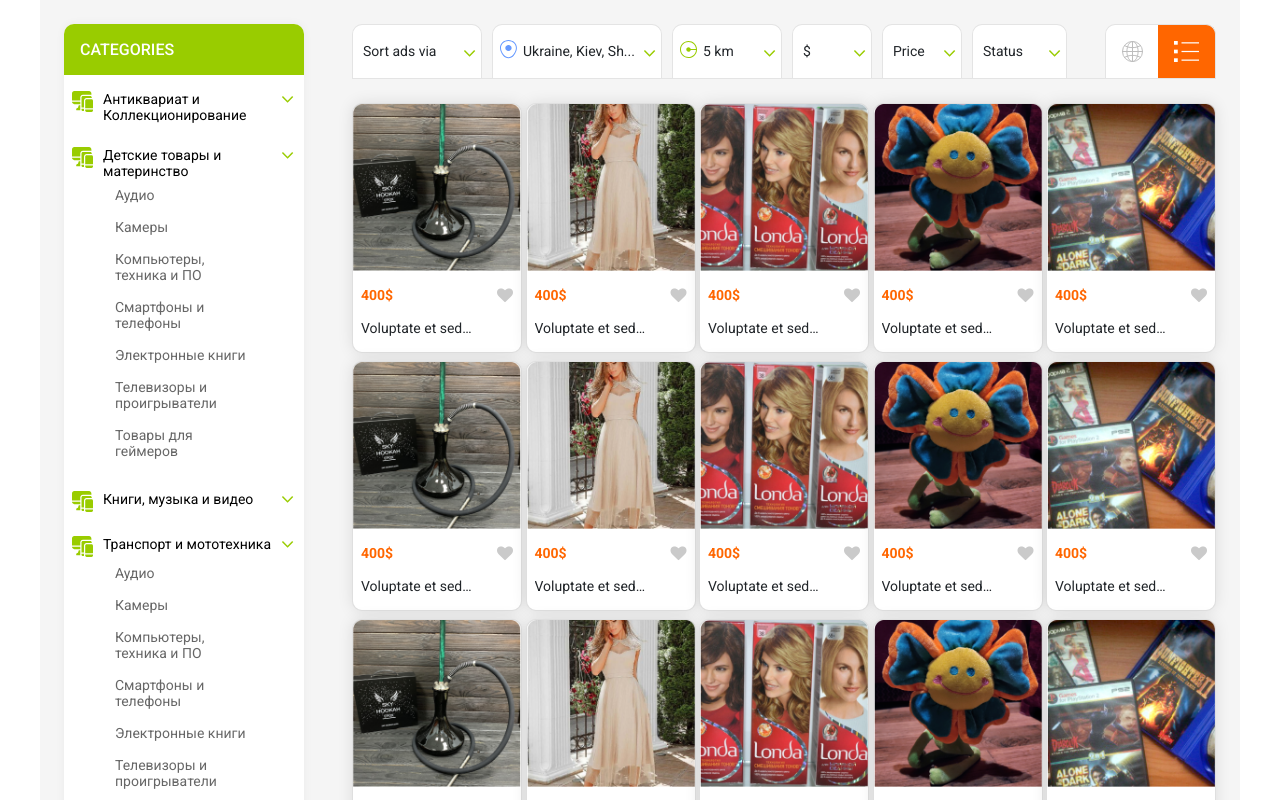
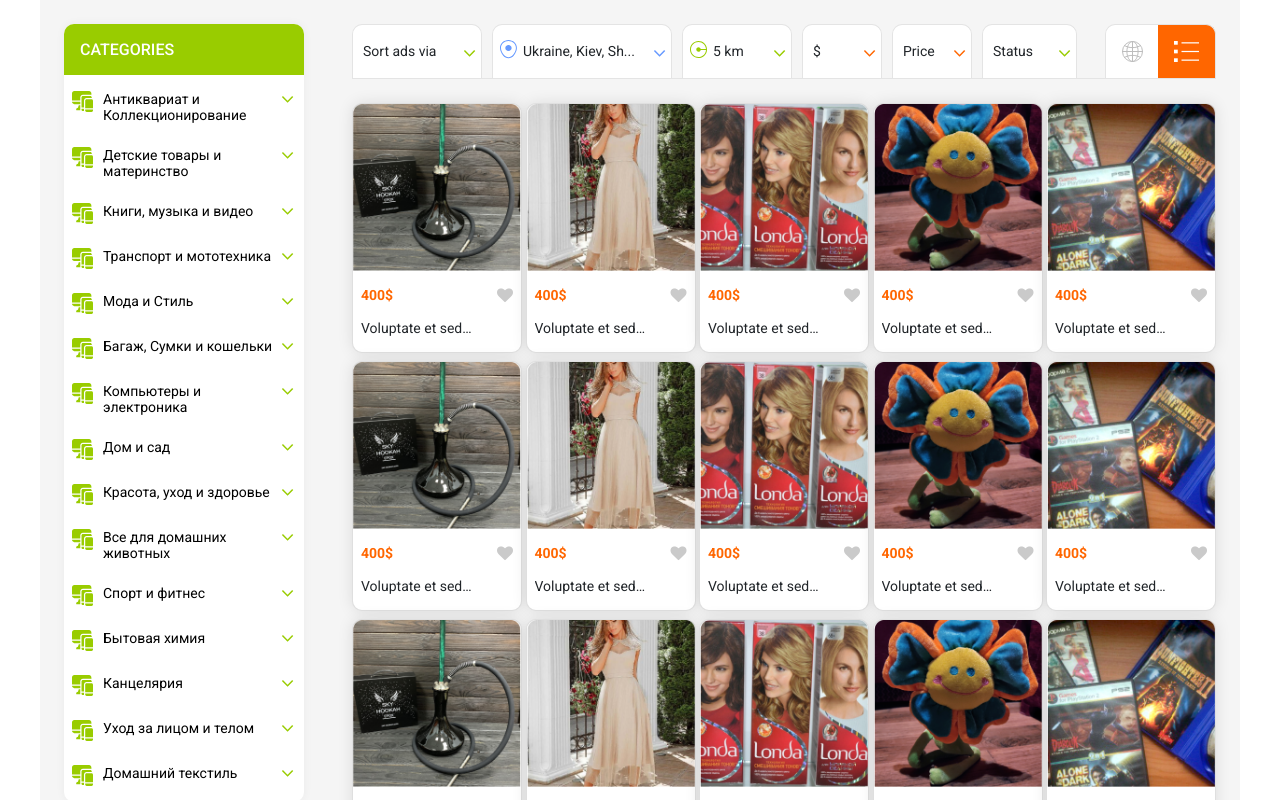
Before and after one commit to MarynaKutsarenko/ZB_project, an Angular app: page / in a window 1280 px wide. Shown: the top 800 px of the page. Built offline with nearby package versions, Linux system fonts and the light colour scheme.

Commit message:
done with select

```diff
--- a/package.json
+++ b/package.json
@@ -21,6 +21,7 @@
     "@angular/router": "~13.0.0",
     "@ng-bootstrap/ng-bootstrap": "^10.0.0",
     "@ng-select/ng-select": "^7.4.0",
+    "angular-paging": "^2.2.2",
     "bootstrap": "^4.5.0",
     "font-awesome": "^4.7.0",
     "pg-ng-dropdown": "^1.1.1",
--- a/src/app/shared/components/card-list/card-list.component.scss
+++ b/src/app/shared/components/card-list/card-list.component.scss
@@ -0,0 +1,5 @@
+.main {
+  margin-bottom: 100px;
+  padding-bottom: 40px;
+  border-bottom: 1px solid rgba(0, 0, 0, 0.1);
+}
--- a/src/app/shared/components/categories-list/item/item.component.html
+++ b/src/app/shared/components/categories-list/item/item.component.html
@@ -21,7 +21,7 @@
         {{ item.title }}
 
         <span class="holder-ico">
-          <svg [class]="isActive ? '_forIco' : 'ico-arr'">
+          <svg [class]="isActive ? '_rotate' : 'ico-arr'">
             <use
               [attr.fill]="isActive ? '#6699FF' : '#99CC00' "
               xlink:href="../../../../../assets/images/sidebar-img/sprite.svg#arr_down-ico">
@@ -31,7 +31,7 @@
       </a>
 
       <ul
-        [class]="item.showed ? 'inner-menu + _opened' : 'inner-menu'"
+        class="inner-menu"
         #navdrop id="navdrop"
       >
         <li class="list-item"
--- a/src/app/shared/components/categories-list/item/item.component.scss
+++ b/src/app/shared/components/categories-list/item/item.component.scss
@@ -12,7 +12,7 @@
       right: 10px;
 
       .ico-arr,
-      ._forIco {
+      ._rotate{
         width: 12px;
         height: 7px;
       }
@@ -42,7 +42,6 @@
       }
 
       .ico {
-        fill: #99CC00;
         width: 21px;
         height: 21px;
         margin-right: 10px;
@@ -61,7 +60,7 @@
 
     }
 
-    ._forIco {
+    ._rotate {
       transform: rotate(180deg);
       -webkit-transform: rotate(180deg);
       -moz-transform: rotate(180deg);
--- a/src/app/shared/components/categories-list/item/item.component.ts
+++ b/src/app/shared/components/categories-list/item/item.component.ts
@@ -11,7 +11,7 @@ export class ItemComponent implements OnInit {
 
   @Input() item: Filter = {} as Filter;
 
-  @ViewChild ('navdrop') navdrop: ElementRef | undefined;
+  @ViewChild('navdrop')navdrop!: ElementRef;
 
   constructor() { }
 
--- a/src/app/shared/components/filter/_select/select.component.scss
+++ b/src/app/shared/components/filter/_select/select.component.scss
@@ -4,7 +4,7 @@
   position: relative;
 
   .selectpicker {
-    padding: 16px 10px 16px 10px;
+
     background: $bg-wite;
     border: $border;
     border-radius: 10px 10px 0px 0px;
@@ -18,15 +18,8 @@
       width: 130px;
     }
 
-      &.categoris,
-      &.distance {
-      .icon {
-        fill: green;
-      }
-    }
-
     &.location {
-      width: 170px;
+      width: 180px;
       background-image: url('../../../../../assets/images/filters-img/location_icon.svg');
     }
 
@@ -37,7 +30,7 @@
 
     &.location,
     &.distance {
-      padding-left: 30px;
+      padding-left: 20px;
       background-repeat: no-repeat;
       background-position: 7px 45%;
     }
@@ -53,6 +46,7 @@
     &.status {
       width: 95px;
     }
+
   }
 
   .list-ico {
@@ -61,7 +55,6 @@
     right: 16px;
 
     .icon {
-      fill: $green-bg;
       width: 12px;
       height: 7px;
     }
@@ -70,12 +63,54 @@
 }
 
 ::ng-deep {
-  .ng-dropdown-panel-items {
+
+  .wrapper {
+    .selectpicker {
+
+      &.categoris+.list-ico,
+      &.distance+.list-ico,
+      &.status+.list-ico {
+        fill: $green-bg;
+      }
+
+      &.location+.list-ico {
+        fill: $blue-bg;
+      }
+
+      &.currency+.list-ico,
+      &.price+.list-ico {
+        fill: $warn-bg;
+      }
+    }
+
+  }
+
+  ng-select {
+    .location,
+    .distance {
+      left: 10px;
+    }
+
+    &.ng-select-opened+.list-ico{
+      transform: rotate(180deg);
+      -webkit-transform: rotate(180deg);
+      -moz-transform: rotate(180deg);
+      -ms-transform: rotate(180deg);
+      -o-transform: rotate(180deg);
+    }
+
+    .ng-value-container {
+      width: 100%;
+      padding: 16px 10px 16px 10px;
+      cursor: pointer;
+    }
+
+    .ng-dropdown-panel {
       background: $bg-wite;
       position: absolute;
       display: inline-block;
       width: 100%;
-    left: -10px;
+      left: 0px;
       margin-bottom: 10px;
       padding: 10px;
       color: #6c757d;
@@ -89,3 +124,5 @@
     }
 
   }
+
+}
--- a/tsconfig.app.json
+++ b/tsconfig.app.json
@@ -2,6 +2,7 @@
 {
   "extends": "./tsconfig.json",
   "compilerOptions": {
+    "strictPropertyInitialization": false,
     "outDir": "./out-tsc/app",
     "types": []
   },
```
Also changed, not shown: 1 other file (tests, documents, lock files or other folders). Lines whose indentation alone changed are shown as unchanged.
